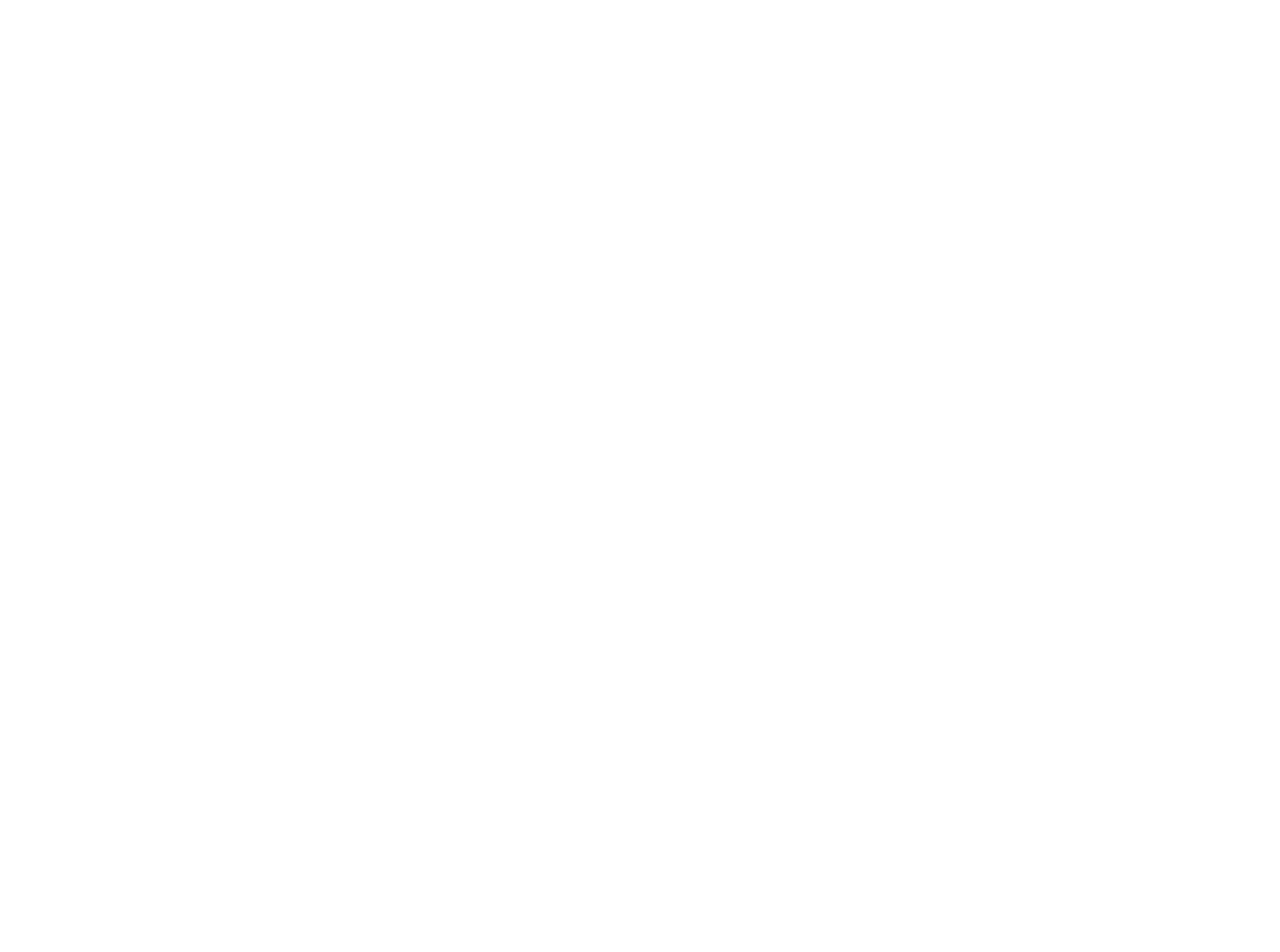
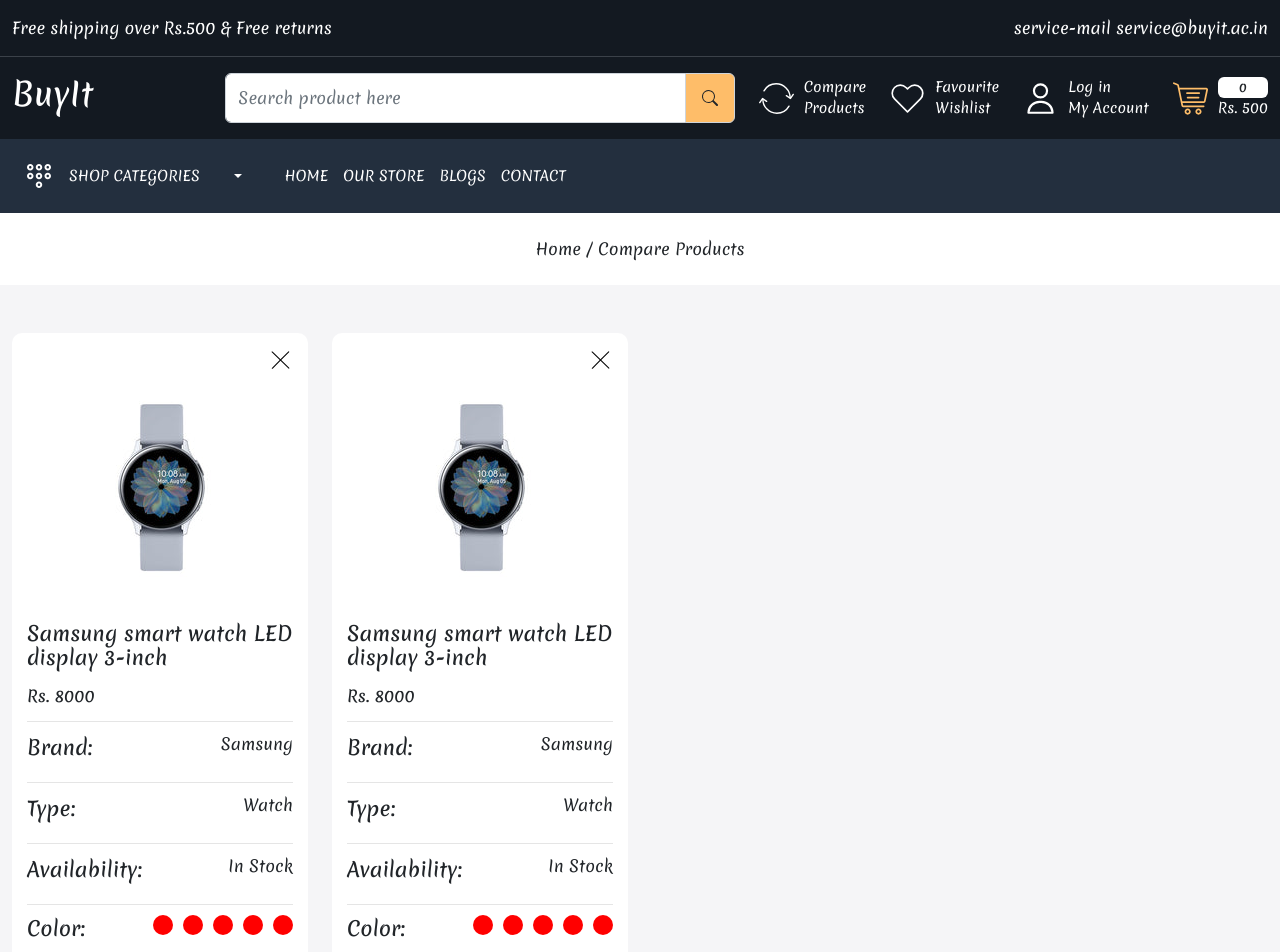
Before and after one commit to hrithik-09/ecommerce, a React (Create React App) app in the folder ecommerce/: page /compare-product in a window 1280 px wide. Before the commit this address had no page. Shown: the top 952 px of the page. Before the commit the page ends 800 px from the top, so only its background shows below. Built offline with nearby package versions, Linux system fonts and the light colour scheme.

Commit message:
Compare product and wishlist page design done

```diff
--- a/ecommerce/src/App.css
+++ b/ecommerce/src/App.css
@@ -500,3 +500,42 @@
   color: var(--color-777777);
 }
 /* contact page ends here */
+
+
+/* compare-product */
+.compare-product-card{
+  padding: 20px 15px;
+  background-color: white;
+  border-radius: 10px;
+}
+
+.compare-product-card .cross,.wishlist-card .cross{
+  top: 15px;
+  right: 15px;
+  width: 25px;
+  cursor: pointer;
+  padding: 3px;
+}
+
+.compare-product-details h5.title, .wishlist-card h5.title{
+  font-size: 15px;
+  line-height: 22px;
+  font-weight: 500;
+  color: var(--color-1c1c1b);
+}
+
+.compare-product-details h6.price, .wishlist-card h6.price{
+  font-size: 15px;
+  line-height: 22px;
+  font-weight: 400;
+}
+
+.compare-product-card .product-detail{
+  display: flex;
+  justify-content: space-between;
+  align-items: center;
+  padding: 10px 0px;
+  border-top: 1px solid rgba(0, 0, 0, 0.1);
+}
+
+/* compare-product page */
--- a/ecommerce/src/App.js
+++ b/ecommerce/src/App.js
@@ -7,6 +7,8 @@
 import About from "./pages/About"
 import OurStore from './pages/OurStore';
 import Blog from './pages/Blog';
+import CompareProduct from './pages/CompareProduct';
+import Wishlist from './pages/Wishlist';
 function App() {
   return (
   <>
@@ -18,6 +20,8 @@
           <Route path ='about' element={<About />}></Route>
           <Route path ='store' element={<OurStore />}></Route>
           <Route path ='blogs' element={<Blog />}></Route>
+          <Route path ='compare-product' element={<CompareProduct />}></Route>
+          <Route path ='wishlist' element={<Wishlist />}></Route>
         </Route>
       </Routes>
     </BrowserRouter>
--- /dev/null
+++ b/ecommerce/src/components/Color.js
@@ -0,0 +1,17 @@
+import React from 'react'
+
+const Color = () => {
+  return (
+    <>
+    <ul className="colors ps-0">
+                      <li></li>
+                      <li></li>
+                      <li></li>
+                      <li></li>
+                      <li></li>
+                    </ul>
+    </>
+  )
+}
+
+export default Color
--- a/ecommerce/src/components/Header.js
+++ b/ecommerce/src/components/Header.js
@@ -48,7 +48,7 @@
             <div className="col-5">
               <div className="header-upper-links d-flex align-items-center justify-content-between">
                 <div>
-                  <Link className="d-flex align-items-center gap-10 text-white">
+                  <Link to={"/compare-product"} className="d-flex align-items-center gap-10 text-white">
                     <img src="images/compare.svg" alt="compare" />
                     <p className="fonts-10 mb-0">
                       Compare <br />
@@ -57,7 +57,7 @@
                   </Link>
                 </div>
                 <div>
-                  <Link className="d-flex align-items-center gap-10 text-white">
+                  <Link to={"/wishlist"} className="d-flex align-items-center gap-10 text-white">
                     <img src="images/wishlist.svg" alt="wishlist" />
                     <p className="fonts-10 mb-0">
                       Favourite <br /> Wishlist
@@ -65,7 +65,7 @@
                   </Link>
                 </div>
                 <div>
-                  <Link className="d-flex align-items-center gap-10 text-white">
+                  <Link to={"/login"} className="d-flex align-items-center gap-10 text-white">
                     <img src="images/user.svg" alt="Account" />
                     <p className="fonts-10 mb-0">
                       Log in <br /> My Account
@@ -73,7 +73,7 @@
                   </Link>
                 </div>
                 <div>
-                  <Link className="d-flex align-items-center gap-10 text-white">
+                  <Link to={"/cart"} className="d-flex align-items-center gap-10 text-white">
                     <img src="images/cart.svg" alt="Cart" />
                     <div className="d-flex flex-column">
                       <span className="badge bg-white text-dark">0</span>
--- /dev/null
+++ b/ecommerce/src/pages/CompareProduct.js
@@ -0,0 +1,112 @@
+import React from "react";
+import BreadCrumb from "../components/BreadCrumb";
+import Meta from "../components/Meta";
+import Color from "../components/Color";
+const CompareProduct = () => {
+  return (
+    <>
+      <Meta title={"Compare Products"} />
+      <BreadCrumb title="Compare Products" />
+      <div className="compare-product-wrapper py-5 home-wrapper-2">
+        <div className="container-xxl">
+          <div className="row">
+            <div className="col-3">
+              <div className="compare-product-card position-relative">
+                <img
+                  src="images/cross.svg"
+                  alt="cross"
+                  className="img-fluid position-absolute cross"
+                />
+                <div className="product card-image">
+                  <img src="images/watch.jpg" alt="watch" />
+                </div>
+                <div className="compare-product-deatils">
+                    <h5 className="title">
+                        Samsung smart watch LED display 3-inch
+                    </h5>
+                    <h6 className="price mb-3 mt-3">
+                        Rs. 8000
+                    </h6>
+                    <div>
+                        <div className="product-detail">
+                            <h5>Brand:</h5>
+                            <p>Samsung</p>
+                        </div>
+                        <div className="product-detail">
+                            <h5>Type:</h5>
+                            <p>Watch</p>
+                        </div>
+                        <div className="product-detail">
+                            <h5>Availability:</h5>
+                            <p>In Stock</p>
+                        </div>
+                        <div className="product-detail">
+                            <h5>Color:</h5>
+                            <Color />
+                        </div>
+                        <div className="product-detail">
+                            <h5>Size:</h5>
+                            <div className="d-flex gap-10">
+                            <p>S</p>
+                            <p>M</p>
+
+                            </div>
+                        </div>
+                    </div>
+                </div>
+              </div>
+            </div>
+            <div className="col-3">
+              <div className="compare-product-card position-relative">
+                <img
+                  src="images/cross.svg"
+                  alt="cross"
+                  className="img-fluid position-absolute cross"
+                />
+                <div className="product card-image">
+                  <img src="images/watch.jpg" alt="watch" />
+                </div>
+                <div className="compare-product-deatils">
+                    <h5 className="title">
+                        Samsung smart watch LED display 3-inch
+                    </h5>
+                    <h6 className="price mb-3 mt-3">
+                        Rs. 8000
+                    </h6>
+                    <div>
+                        <div className="product-detail">
+                            <h5>Brand:</h5>
+                            <p>Samsung</p>
+                        </div>
+                        <div className="product-detail">
+                            <h5>Type:</h5>
+                            <p>Watch</p>
+                        </div>
+                        <div className="product-detail">
+                            <h5>Availability:</h5>
+                            <p>In Stock</p>
+                        </div>
+                        <div className="product-detail">
+                            <h5>Color:</h5>
+                            <Color />
+                        </div>
+                        <div className="product-detail">
+                            <h5>Size:</h5>
+                            <div className="d-flex gap-10">
+                            <p>S</p>
+                            <p>M</p>
+
+                            </div>
+                        </div>
+                    </div>
+                </div>
+              </div>
+            </div>
+          </div>
+        </div>
+      </div>
+    </>
+  );
+};
+
+export default CompareProduct;
--- a/ecommerce/src/pages/Home.js
+++ b/ecommerce/src/pages/Home.js
@@ -1,5 +1,4 @@
 import React from "react";
-import BreadCrumb from "../components/BreadCrumb";
 import Meta from "../components/Meta";
 import { Link } from "react-router-dom";
 import Marquee from "react-fast-marquee";
@@ -10,7 +9,6 @@
   return (
     <>
     <Meta title={"Home"} />
-      <BreadCrumb title="Home" />
       <section className="home-wrapper-1 py-5">
         <div className="container-xxl">
           <div className="row">
--- /dev/null
+++ b/ecommerce/src/pages/Wishlist.js
@@ -0,0 +1,76 @@
+import React from 'react'
+import BreadCrumb from "../components/BreadCrumb";
+import Meta from "../components/Meta";
+const Wishlist = () => {
+  return (
+    <>
+     <Meta title={"Wishlist"} />
+      <BreadCrumb title="Wishlist" />
+      <div className="wishlist-wrapper home-wrapper-2 py-5">
+        <div className="container-xxl">
+            <div className="row">
+                <div className="col-3">
+                    <div className="wishlist-card position-relative">
+                    <img
+                  src="images/cross.svg"
+                  alt="cross"
+                  className="img-fluid position-absolute cross"
+                />
+                        <div className="wishlist-card-image">
+                            <img src="images/watch.jpg" className='img-fluid w-100' alt="watch" />
+                        </div>
+                        <div className='py-3 px-3'>
+
+                        <h5 className="title">Samsung smart watch LED display 3-inch</h5>
+                        <h6 className="price">
+                        Rs. 8000
+                    </h6>
+                        </div>
+                    </div>
+                </div>
+                <div className="col-3">
+                    <div className="wishlist-card position-relative">
+                    <img
+                  src="images/cross.svg"
+                  alt="cross"
+                  className="img-fluid position-absolute cross"
+                />
+                        <div className="wishlist-card-image">
+                            <img src="images/watch.jpg" className='img-fluid w-100' alt="watch" />
+                        </div>
+                        <div className='py-3 px-3'>
+
+                        <h5 className="title">Samsung smart watch LED display 3-inch</h5>
+                        <h6 className="price">
+                        Rs. 8000
+                    </h6>
+                        </div>
+                    </div>
+                </div>
+                <div className="col-3">
+                    <div className="wishlist-card position-relative">
+                    <img
+                  src="images/cross.svg"
+                  alt="cross"
+                  className="img-fluid position-absolute cross"
+                />
+                        <div className="wishlist-card-image">
+                            <img src="images/watch.jpg" className='img-fluid w-100' alt="watch" />
+                        </div>
+                        <div className='py-3 px-3'>
+
+                        <h5 className="title">Samsung smart watch LED display 3-inch</h5>
+                        <h6 className="price">
+                        Rs. 8000
+                    </h6>
+                        </div>
+                    </div>
+                </div>
+            </div>
+        </div>
+      </div>
+    </>
+  )
+}
+
+export default Wishlist
```
